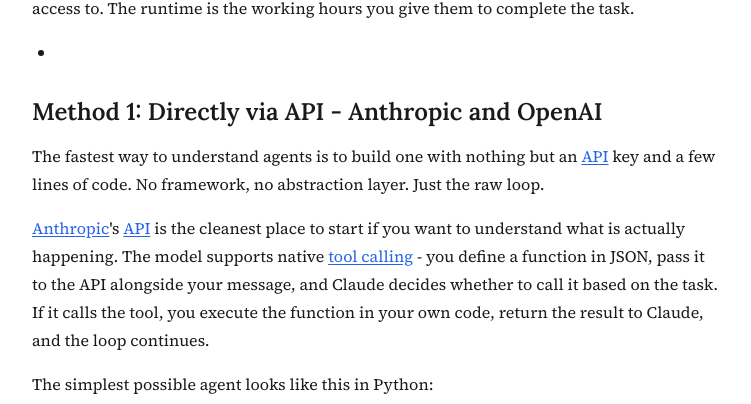
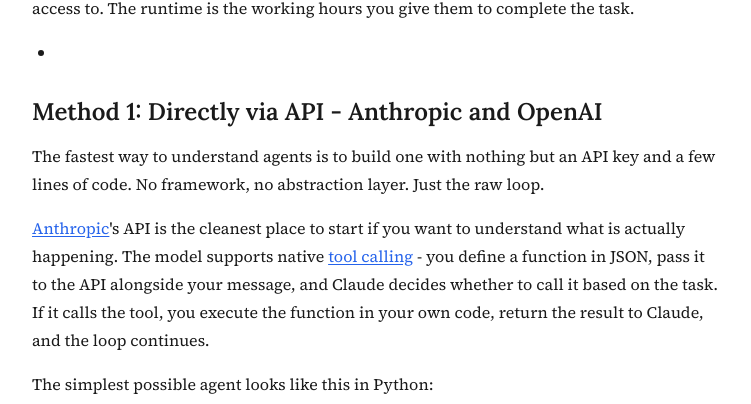
Before and after one commit to Officially-aditya/thequery, a Next.js app: page /guides/you-want-to-build-an-ai-agent-here-is-where-to-actually-start in a window 1280 px wide. Shown: the part 1454-1858 px from the top of the page, without its empty margins (264-1015 px from the left). Built offline with nearby package versions, Linux system fonts and the light colour scheme.

Commit message:
Fix duplicate glossary backlinks

```diff
--- a/components/MarkdownRenderer.tsx
+++ b/components/MarkdownRenderer.tsx
@@ -41,7 +41,11 @@ function extractText(node: React.ReactNode): string {
   return "";
 }
 
-function linkifyText(text: string, terms: GlossaryLink[]): React.ReactNode[] {
+function linkifyText(
+  text: string,
+  terms: GlossaryLink[],
+  linkedTerms: Set<string>,
+): React.ReactNode[] {
   if (terms.length === 0) return [text];
 
   // Build regex matching all term names, longest first to avoid partial matches
@@ -51,7 +55,6 @@ function linkifyText(text: string, terms: GlossaryLink[]): React.ReactNode[] {
 
   const parts: React.ReactNode[] = [];
   let lastIndex = 0;
-  const linked = new Set<string>(); // only link first occurrence per render
   let match: RegExpExecArray | null;
 
   while ((match = regex.exec(text)) !== null) {
@@ -60,10 +63,10 @@ function linkifyText(text: string, terms: GlossaryLink[]): React.ReactNode[] {
 
     // Find the matching term
     const term = sorted.find((t) => t.name.toLowerCase() === termKey);
-    if (!term || linked.has(termKey)) {
+    if (!term || linkedTerms.has(termKey)) {
       continue;
     }
-    linked.add(termKey);
+    linkedTerms.add(termKey);
 
     // Add text before match
     if (match.index > lastIndex) {
@@ -93,6 +96,10 @@ function linkifyText(text: string, terms: GlossaryLink[]): React.ReactNode[] {
 }
 
 function buildComponents(glossaryTerms: GlossaryLink[]): Components {
+  // Keep this set for the lifetime of one MarkdownRenderer render so a glossary
+  // term is auto-linked only at its first appearance in the full document.
+  const linkedTerms = new Set<string>();
+
   return {
     h1: ({ children }) => <HeadingWithId level={1}>{children}</HeadingWithId>,
     h2: ({ children }) => <HeadingWithId level={2}>{children}</HeadingWithId>,
@@ -112,7 +119,7 @@ function buildComponents(glossaryTerms: GlossaryLink[]): Components {
       if (glossaryTerms.length === 0) return <p>{children}</p>;
       const processed = React.Children.map(children, (child) => {
         if (typeof child === "string") {
-          return <>{linkifyText(child, glossaryTerms)}</>;
+          return <>{linkifyText(child, glossaryTerms, linkedTerms)}</>;
         }
         return child;
       });
@@ -122,7 +129,7 @@ function buildComponents(glossaryTerms: GlossaryLink[]): Components {
       if (glossaryTerms.length === 0) return <li>{children}</li>;
       const processed = React.Children.map(children, (child) => {
         if (typeof child === "string") {
-          return <>{linkifyText(child, glossaryTerms)}</>;
+          return <>{linkifyText(child, glossaryTerms, linkedTerms)}</>;
         }
         return child;
       });
```
